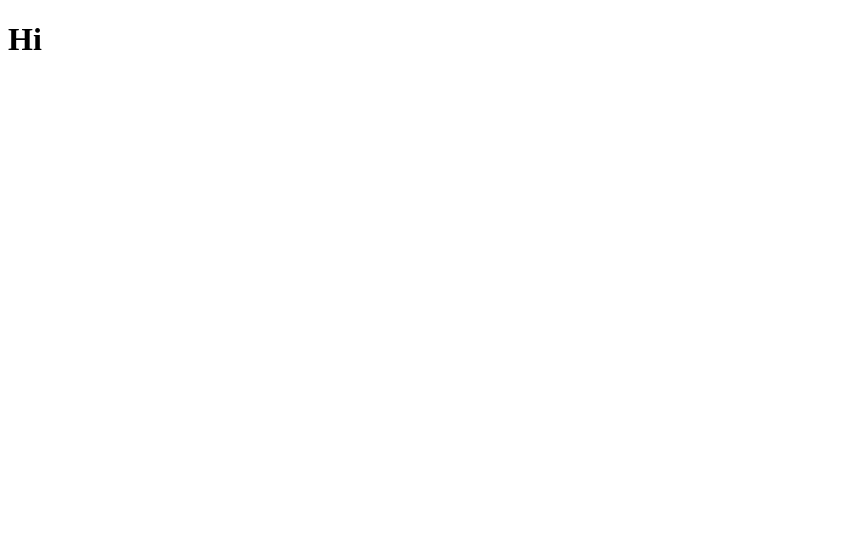
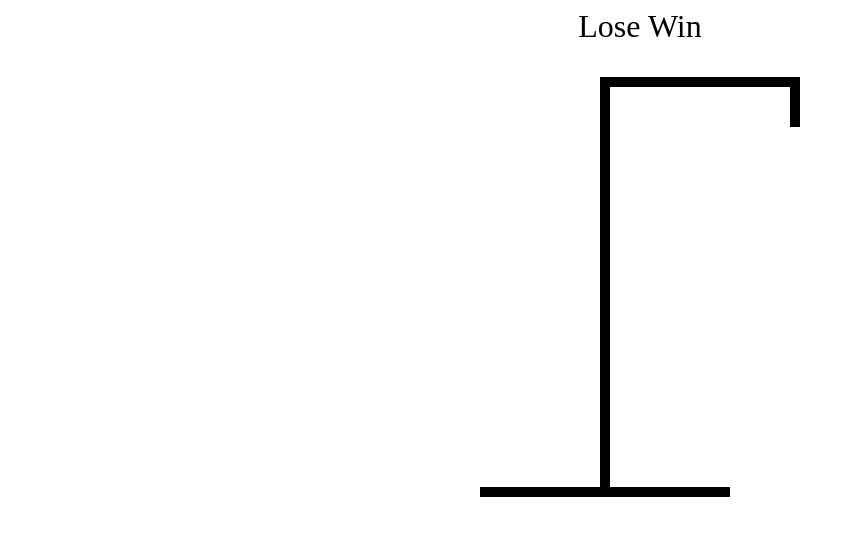
Before and after one commit to alexgjohn/react-typescript-hangman, a React (Create React App) app: page / in a window 1280 px wide. Shown: the top 536 px of the page, without its empty margins (0-855 px from the left). Built offline with nearby package versions, Linux system fonts and the light colour scheme.

Commit message:
started building hangman drawing with styleing

```diff
--- a/src/App.tsx
+++ b/src/App.tsx
@@ -1,11 +1,37 @@
 import React, { useState } from 'react';
+import wordList from './wordList.json';
+import { HangmanDrawing } from './components/HangmanDrawing';
+import { HangmanWord } from './components/HangmanWord';
+import { Keyboard } from './components/Keyboard';
 
 
 function App() {
 
-  const [wordToGuess, setWordToGuess] = useState("test")
+  const [wordToGuess, setWordToGuess] = useState<string>(() => {
+    return wordList[Math.floor(Math.random() * wordList.length)]
+  })
+  const [guessedLetters, setGuessedLetters] = useState<string[]>([])
+
   return (
-    <h1>Hi</h1>
+    <div style={{
+      maxWidth: "800px",
+      display: "flex",
+      flexDirection: "column",
+      gap: "2rem",
+      margin: "0 auto",
+      alignItems: "center"
+    }}>
+      <div style={{
+        fontSize: "2rem",
+        textAlign: "center"
+      }}>
+        Lose
+        Win
+      </div>
+      <HangmanDrawing/>
+      {/* <HangmanWord/>
+      <Keyboard/> */}
+    </div>
   );
 }
 
--- /dev/null
+++ b/src/components/HangmanDrawing.tsx
@@ -0,0 +1,37 @@
+const HEAD = (
+    <div style={{
+
+    }}/>
+)
+
+export function HangmanDrawing() {
+    return <div style={{
+        position: "relative",
+    }}>
+        <div style={{
+            height: "50px",
+            width: "10px",
+            background: "black",
+            position: "absolute",
+            top: 0,
+            right: 0
+        }}/>
+        <div style={{
+            height: "10px",
+            width: "200px",
+            background: "black",
+            marginLeft: "120px"
+        }}/>
+        <div style={{
+            height: "400px",
+            width: "10px",
+            background: "black",
+            marginLeft: "120px"
+        }}/>
+        <div style={{
+            height: "10px",
+            width: "250px",
+            background: "black"
+        }}/>
+    </div>
+}
--- /dev/null
+++ b/src/components/HangmanWord.tsx
@@ -0,0 +1,3 @@
+export function HangmanWord() {
+
+}
--- /dev/null
+++ b/src/components/Keyboard.tsx
@@ -0,0 +1,3 @@
+export function Keyboard() {
+
+}
```
